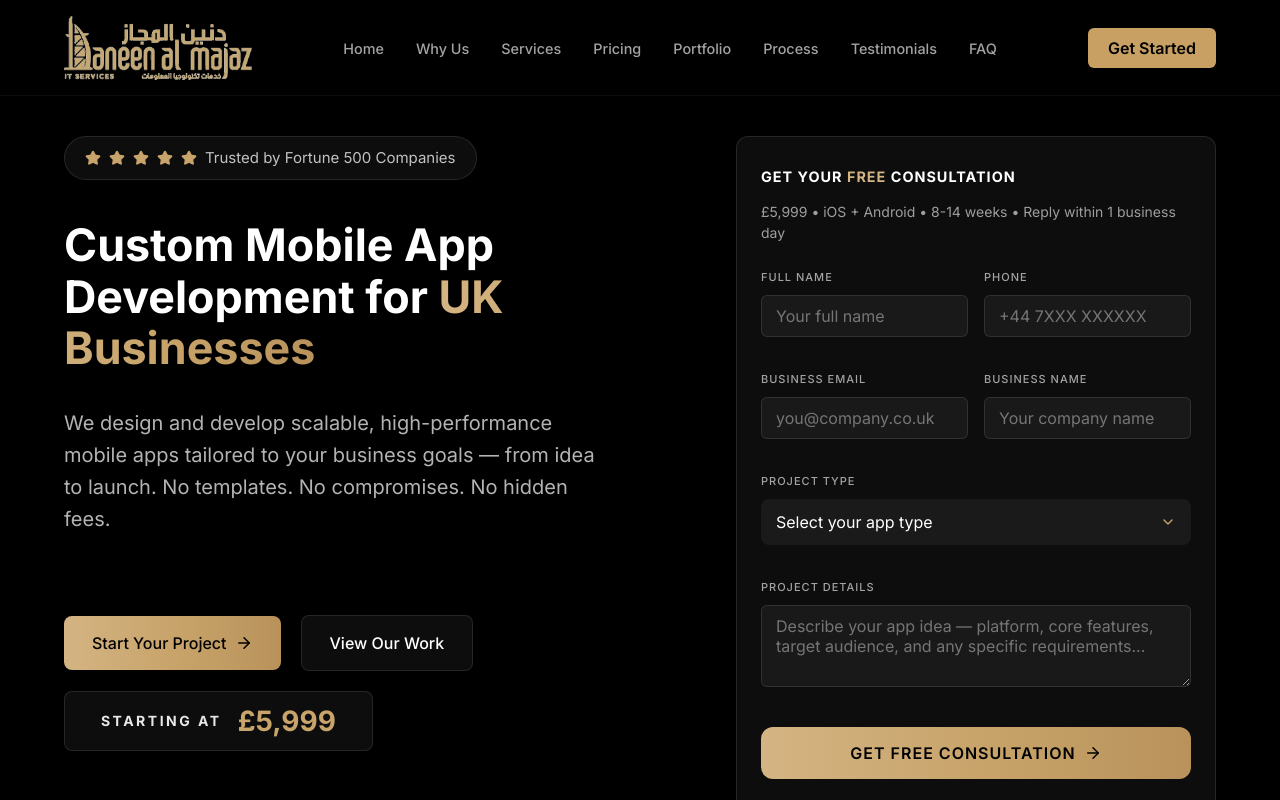
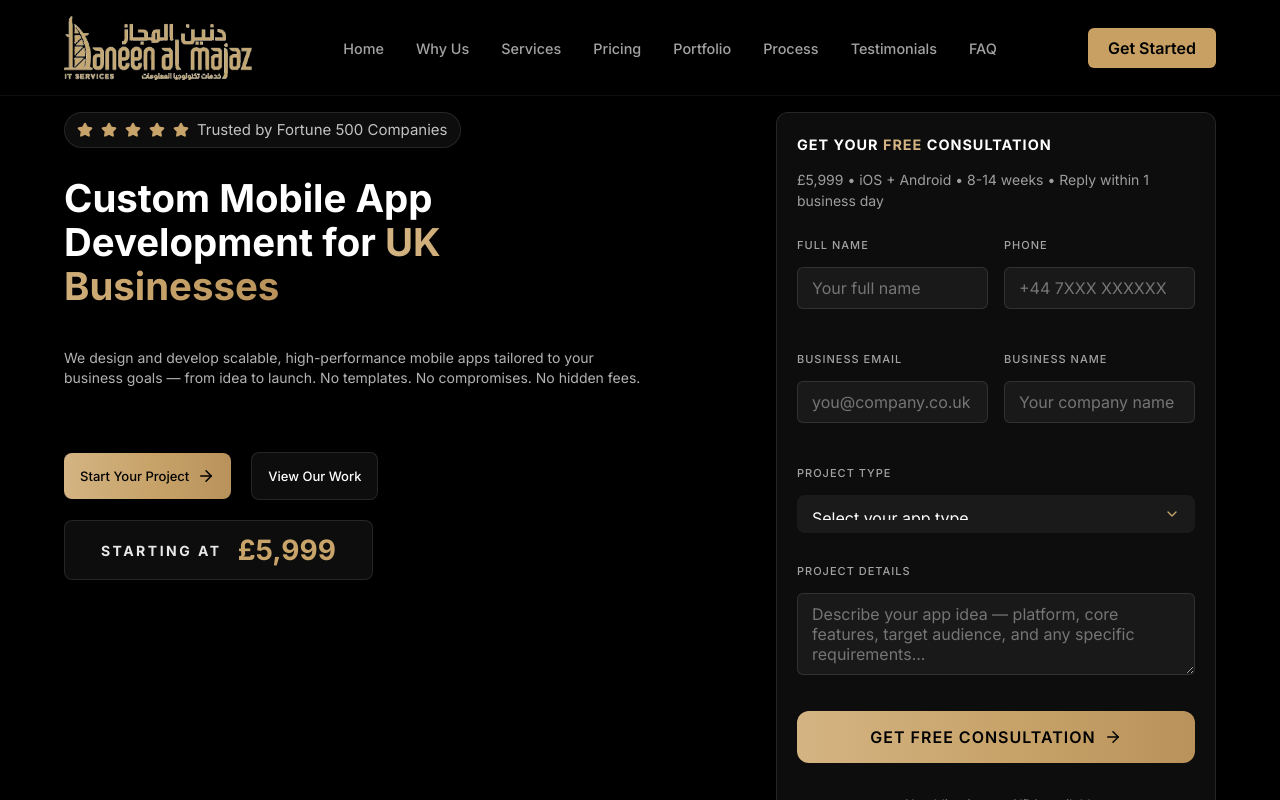
Before and after one commit to faheemnazir/landingpagedan, a React (Vite) app: page / in a window 1280 px wide. Shown: the top 800 px of the page. Built offline with nearby package versions, Linux system fonts and the light colour scheme.

Commit message:
Merge vertical shrink-ray and proportional scaling into 1400px breakpoint to cover all MacBooks and 1366px laptops

```diff
--- a/src/components/Contact.css
+++ b/src/components/Contact.css
@@ -280,7 +280,7 @@
   }
 }
 
-@media (max-width: 1200px) {
+@media (max-width: 1400px) {
   .dual-column-card {
     grid-template-columns: minmax(0, 1.2fr) minmax(0, 1fr);
     padding: 32px;
--- a/src/components/Hero.css
+++ b/src/components/Hero.css
@@ -322,33 +322,6 @@
 @media (max-width: 1400px) {
   .hero {
     grid-template-columns: minmax(0, 1.1fr) minmax(0, 1fr);
-    gap: 32px;
-  }
-
-  .hero-title {
-    font-size: clamp(2rem, 3.5vw, 4rem);
-  }
-
-  .hero-form-card {
-    max-width: 480px;
-    padding: 24px;
-  }
-
-  .hero-subtitle {
-    font-size: 20px;
-    line-height: 32px;
-    max-width: 540px;
-  }
-
-  .btn-start, .btn-view {
-    padding: 14px 28px;
-    font-size: 16px;
-  }
-}
-
-@media (max-width: 1200px) {
-  .hero {
-    grid-template-columns: minmax(0, 1.1fr) minmax(0, 1fr);
     gap: 24px;
     padding-top: 16px;
     padding-bottom: 16px;
```
